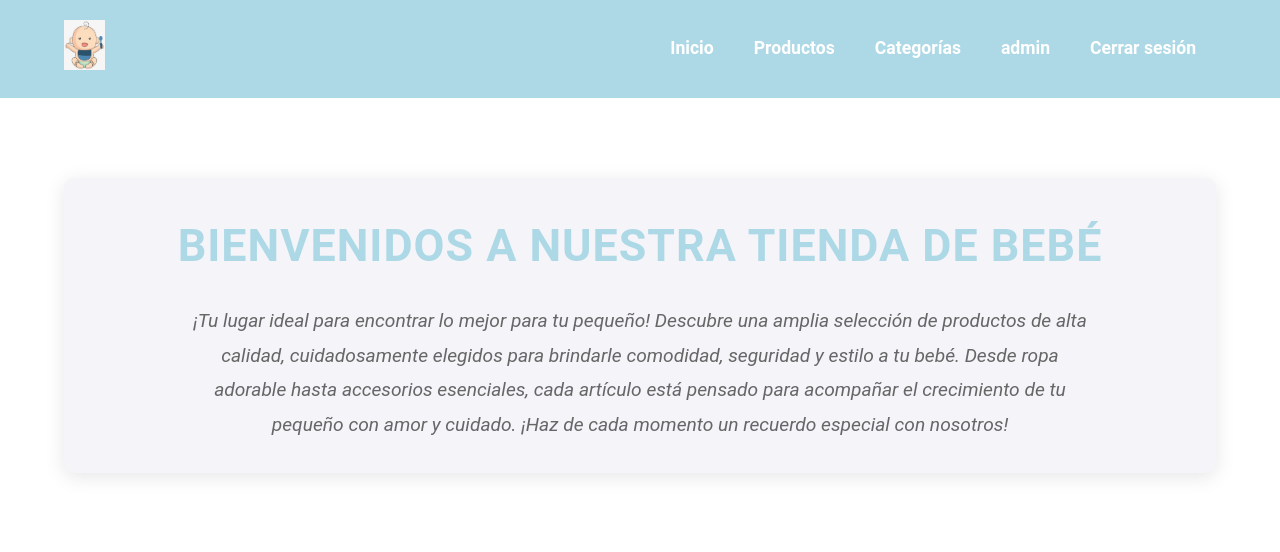
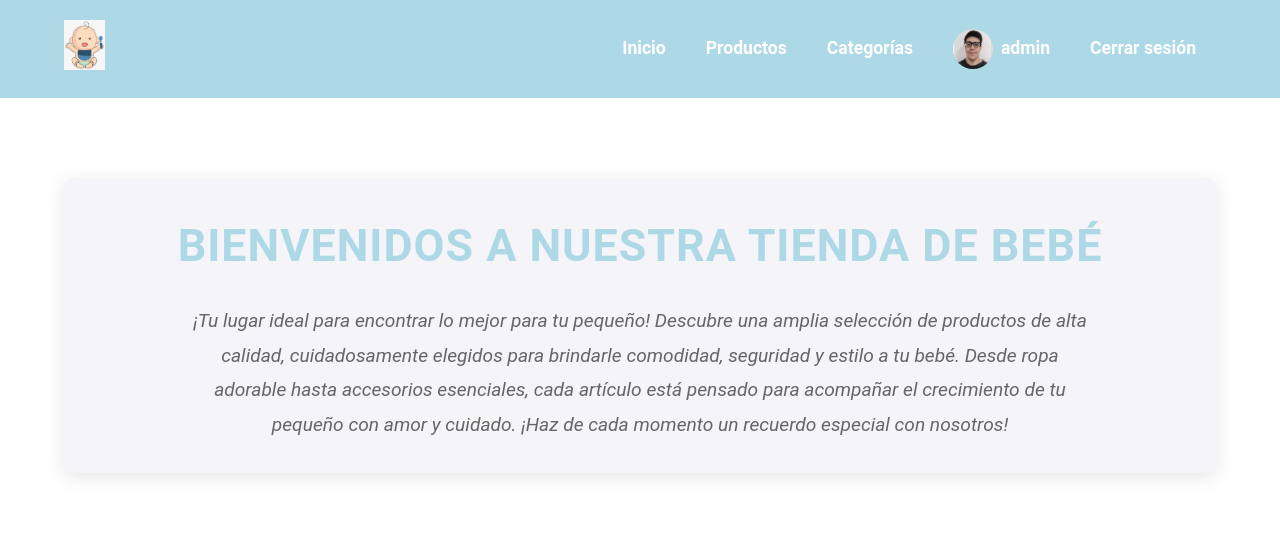
Before and after one commit to Lean189/Proyecto_final, a Django app: page / in a window 1280 px wide. Shown: the top 552 px of the page. Run offline with Django 5.2, Linux system fonts and the light colour scheme; a user stored in the database is signed in.

Commit message:
Arreglado el avatar en la plantilla de usuario

```diff
--- a/tienda_bebe/producto/apps.py
+++ b/tienda_bebe/producto/apps.py
@@ -4,4 +4,4 @@ class ProductoConfig(AppConfig):
     name = 'producto'
 
     def ready(self):
-        import producto.signals  # Asegúrate de que el archivo signals.py se registre
+        import producto.signals
--- a/tienda_bebe/producto/static/css/styles.css
+++ b/tienda_bebe/producto/static/css/styles.css
@@ -73,6 +73,7 @@ header .logo img {
 header nav ul {
     list-style: none;
     display: flex;
+    align-items: center;
 }
 
 header nav ul li {
@@ -85,10 +86,32 @@ header nav ul li a {
     font-weight: bold;
     font-size: 1.1rem;
     transition: color 0.3s ease;
+    display: flex;
+    align-items: center;
 }
 
 header nav ul li a:hover {
     color: var(--accent-color); /* Rosa */
+}
+
+.user-profile {
+    display: flex;
+    align-items: center;
+    text-decoration: none;
+}
+
+/* Estilos para el avatar del usuario */
+header nav ul li a img.avatar {
+    width: 40px;
+    height: 40px;
+    border-radius: 50%;
+    margin-right: 8px; /* Espacio entre el avatar y el texto */
+}
+
+.username {
+    font-size: 0.9rem; /* Tamaño más pequeño para el nombre */
+    color: #333; /* Color neutro */
+    font-weight: 500; /* Peso medio */
 }
 
 /* Contenedor principal */
--- a/tienda_bebe/producto/templates/producto/index.html
+++ b/tienda_bebe/producto/templates/producto/index.html
@@ -21,7 +21,16 @@
                     <li><a href="{% url 'listado_productos' %}">Productos</a></li>
                     <li><a href="{% url 'listado_categorias' %}">Categorías</a></li>
                     {% if user.is_authenticated %}
-                        <li><a href="{% url 'profile' %}">{{ user.username }}</a></li>
+                        <li>
+                            <a href="{% url 'profile' %}" class="user-profile">
+                                {% if user.avatar %}
+                                    <img src="{{ user.avatar.url }}" alt="{{ user.username }}" class="avatar">
+                                {% else %}
+                                    <img src="{% static 'media/default-avatar.png' %}" alt="Avatar por defecto" class="avatar">
+                                {% endif %}
+                                <span class="header-link">{{ user.username }}</span>
+                            </a>
+                        </li>
                         <li><a href="{% url 'logout' %}">Cerrar sesión</a></li>
                     {% else %}
                         <li><a href="{% url 'login' %}">Iniciar sesión</a></li>
@@ -40,7 +49,6 @@
                 <h1>Bienvenidos a nuestra tienda de bebé</h1>
                 <p>¡Tu lugar ideal para encontrar lo mejor para tu pequeño! Descubre una amplia selección de productos de alta calidad, cuidadosamente elegidos para brindarle comodidad, seguridad y estilo a tu bebé. Desde ropa adorable hasta accesorios esenciales, cada artículo está pensado para acompañar el crecimiento de tu pequeño con amor y cuidado. ¡Haz de cada momento un recuerdo especial con nosotros!</p>
             </section>
-
         </div>
     </main>
 
```
Also changed, not shown: tienda_bebe/producto/signals.py (+3 -5 lines), tienda_bebe/registro/views.py (+8 -8 lines), tienda_bebe/db.sqlite3, tienda_bebe/media/avatars/avatar1.jpg (added), tienda_bebe/media/avatars/lean.jpg.png (added), tienda_bebe/media/avatars/logo_Hz33KNw.png (added).
